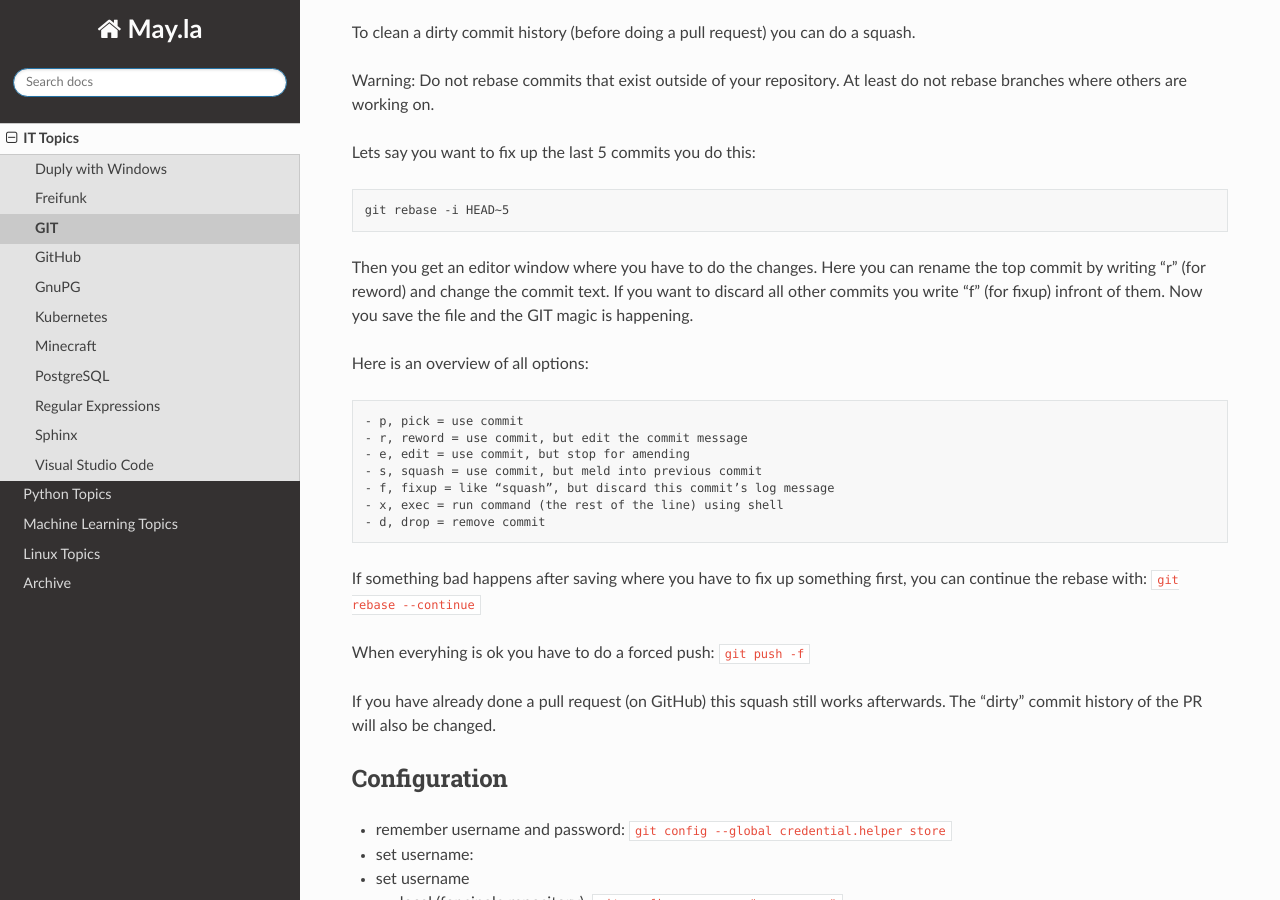
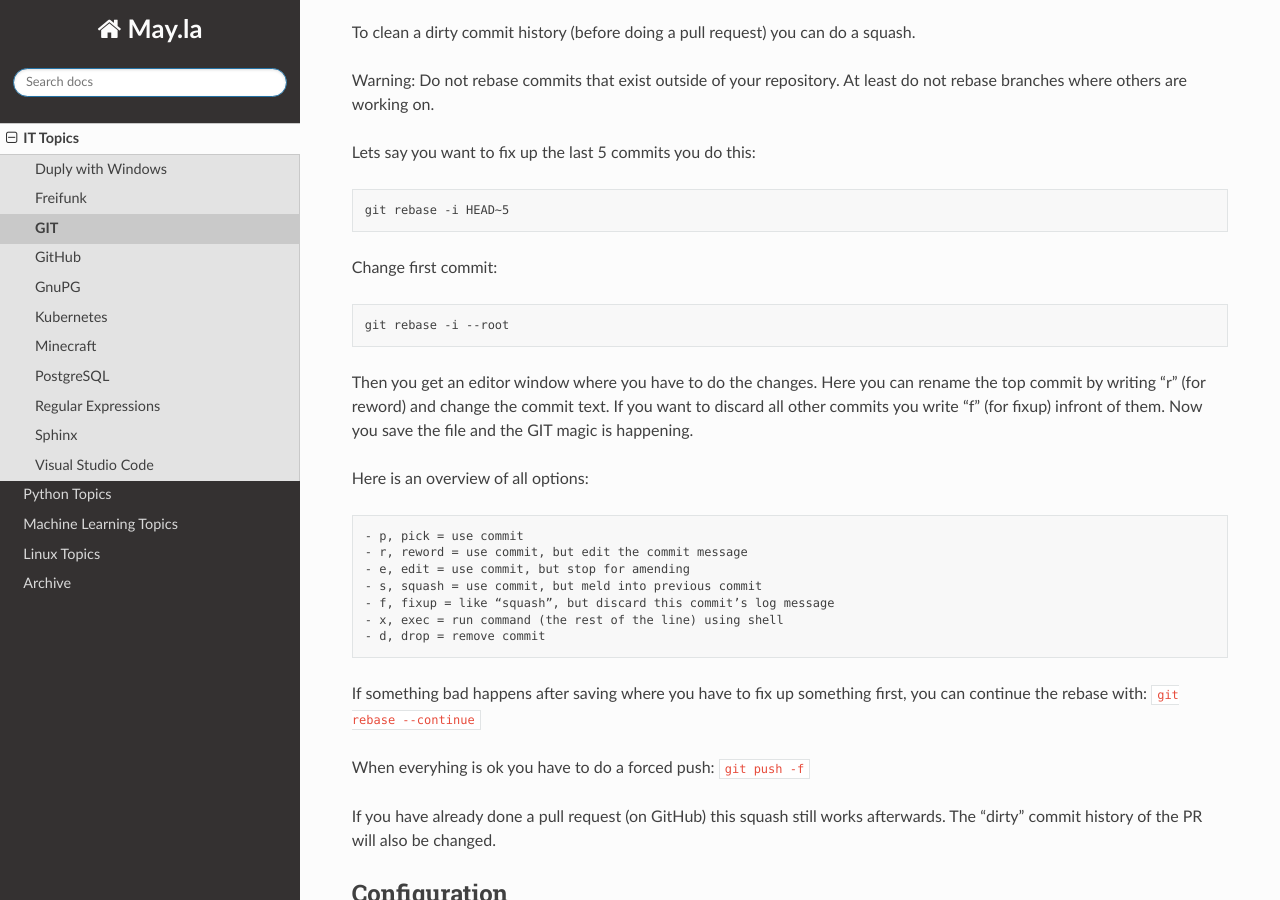
Before and after one commit to PhilipMay/May.la, a Sphinx documentation site: the page built from source/it/git.md, in a window 1280 px wide and 900 px high, scrolled down 2329 px. Built offline with Sphinx 7.4.7 and the Read the Docs theme 2.0.0, drawn with Linux system fonts in a browser that asks for light colours.

Commit message:
Update git.md

````diff
--- a/source/it/git.md
+++ b/source/it/git.md
@@ -98,6 +98,11 @@ Lets say you want to fix up the last 5 commits you do this:
 git rebase -i HEAD~5
 ```
 
+Change first commit:
+```bash
+git rebase -i --root
+```
+
 Then you get an editor window where you have to do the changes. Here you
 can rename the top commit by writing "r" (for reword) and change the
 commit text. If you want to discard all other commits you write "f" (for
````
